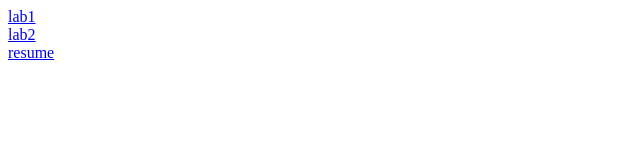
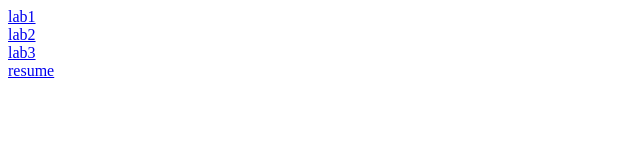
Before and after one commit to SathvikHegade/WEB_LAB, a plain HTML site: page index.html in a window 1280 px wide. Shown: the full height of the page, 0-640 px from the left. Drawn offline with Linux system fonts and the light colour scheme.

Commit message:
Add link to lab3 in index.html

```diff
--- a/index.html
+++ b/index.html
@@ -6,6 +6,7 @@
 <body>
   <a href="lab1.html">lab1</a><br>
   <a href="lab2.html">lab2</a><br>
+  <a href="lab3.html">lab3</a><br>
   <a href="resume.html">resume</a>
 </body>
 </html>
```
